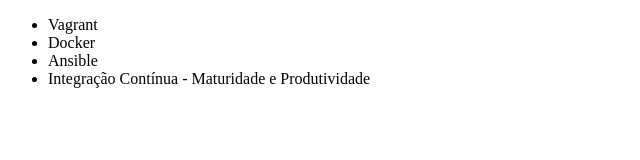
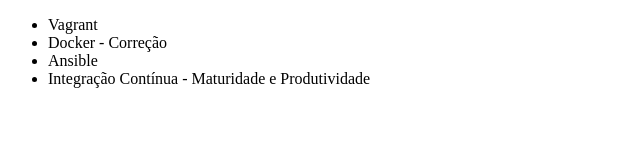
Before and after one commit to JaimeJr/alura-git, a plain HTML site: page index.html in a window 1280 px wide. Shown: the full height of the page, 0-640 px from the left. Drawn offline with Linux system fonts and the light colour scheme.

Commit message:
Corrigindo nome

```diff
--- a/index.html
+++ b/index.html
@@ -7,7 +7,7 @@
 <body>
     <ul>
         <li>Vagrant</li>
-        <li>Docker</li>
+        <li>Docker - Correção</li>
         <li>Ansible</li>
         <li>Integração Contínua - Maturidade e Produtividade</li>
     </ul>
```
